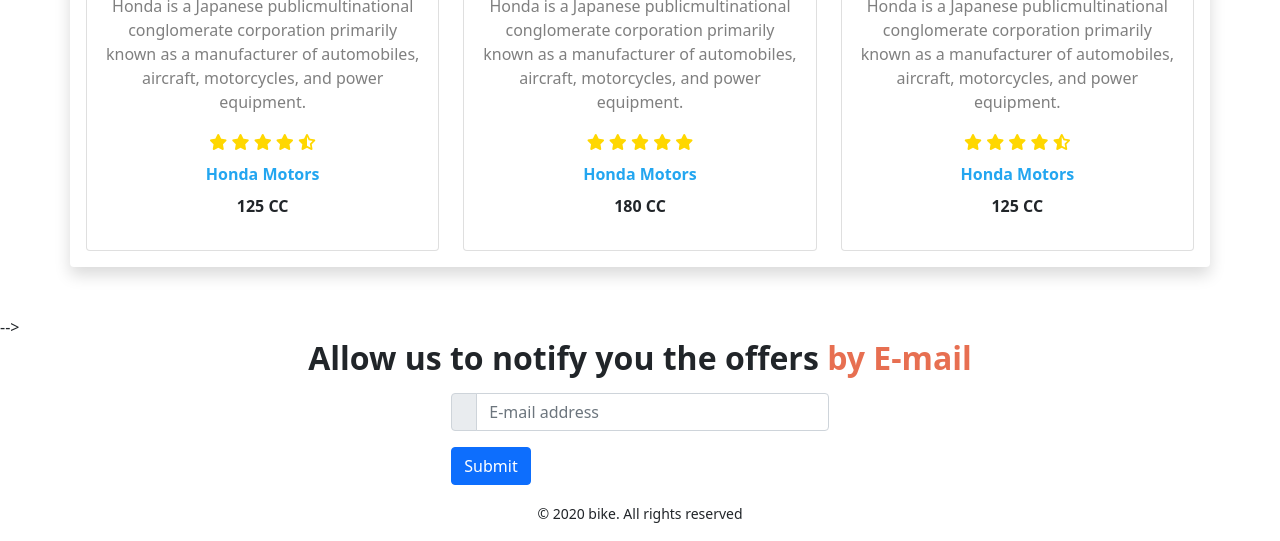
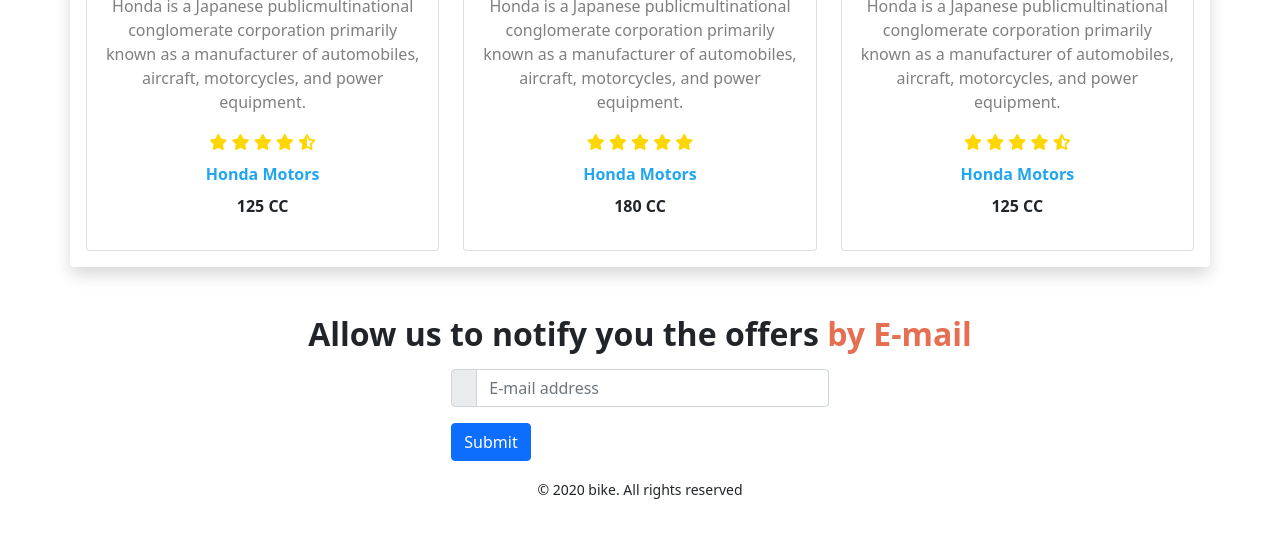
Before and after one commit to TahmidShihab7/honda-cbr-bootstrap-assignment, a plain HTML site: page index.html in a window 1280 px wide. Shown: the part 3941-4482 px from the top of the page. After the commit the page ends 4458 px from the top, so only its background shows below. Drawn offline with nearby package versions, Linux system fonts and the light colour scheme.

Commit message:
resolving

```diff
--- a/index.html
+++ b/index.html
@@ -376,25 +376,10 @@
                 </div>
             </div>
         </section>
-        <!-- Brands
 
-            <!-- <section class="container my-5">
-                <h2 class="fw-bold text-center">
-                   Allow us to notify you the offers
-                    <span class="col-org">by E-mail</span>
-                </h2>
+                <!-- Setting Notification Button  -->
                 <div class="d-flex justify-content-center">
-                    <form class="d-flex w-50 text">
-                        <input class="form-control me-2" type="search" placeholder="Enter Your Email" aria-label="Search" />
-                        <a class="_blank" href="https://www.w3schools.com/html/html_forms.asp"><button
-                                class="btn btn-outline-success" type="submit">
-                                Submit
-                            </button></a>
-                    </form>
-                </div> --> -->
-                <!-- Setting Notification Button  -->
-                <div>
-                    <h2 class="fw-bold text-center mb-3">
+                    <h2 class=" fw-bold text-center mb-3">
                         Allow us to notify you the offers
                         <span class="col-org">by E-mail</span>
                     </h2>
```
